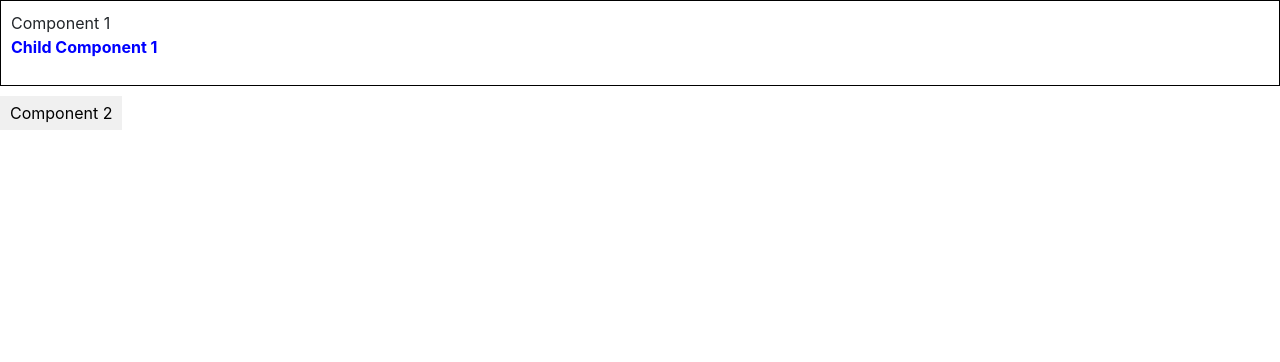
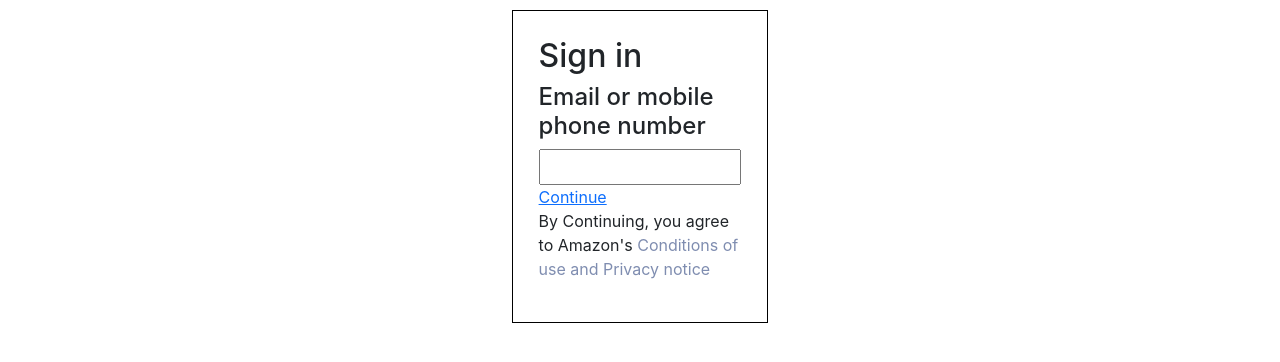
Before and after one commit to majestymewtwo/react-from-json, a React (Create React App) app: page / in a window 1280 px wide. Shown: the top 362 px of the page. Built offline with nearby package versions, Linux system fonts and the light colour scheme.

Commit message:
onclick and pagekey

```diff
--- a/src/App.js
+++ b/src/App.js
@@ -22,7 +22,7 @@ function App() {
       <Routes>
         <Route path="/" element={<Layout/>}>
           <Route index element={<Home/>} />
-          <Route path="product" element={<Product />} />
+          <Route path="otp" element={<Product />} />
         </Route>
       </Routes>
     </BrowserRouter>
--- a/src/Pages/Product.js
+++ b/src/Pages/Product.js
@@ -1,47 +1,11 @@
-import axios from "axios";
-import { useEffect, useState } from "react";
-import { json } from "react-router-dom";
+import data from '../json/configuredata.json'
+import DynamicComponent from "../components/DynamicComponent";
 
-export default function Product(props) {
-  const [product, setProduct] = useState(null);
-  useEffect(() => getProduct(), []);
-  const getProduct = () => {
-    axios
-      .get(`http://localhost:3000/product/${props.id}`)
-      .then((response) => setProduct(response.data));
-  };
+export default function Home() {
+  const pageKey = 'page2';
   return (
     <div>
-      <div class="container mt-3">
-        {product && (
-          <div
-            class="card" style={{width:'200px'}}
-          >
-            <div class="card-body">
-              <h4 class="card-title">{product.name}</h4>
-              <div>
-                {props.type == "best" ? (
-                  <p class="card-text">Rs.{product.price}</p>
-                ) : props.type == "discount" ? (
-                  <p>Min {product.discount} discount</p>
-                ) : (
-                  <div>
-                    <div className="row">
-                      <p className="col">{product.ratings}({product.reviewcount})</p>
-                    </div>
-                    <div className="row ">
-                      <p className="col">Rs.{product.price}</p>
-                      <p className="col"><span style={{textDecoration: "line-through"}}>Rs.{product.mrp}</span></p>
-                      <p className="col">discount {product.discount}</p>
-                    </div>
-                  </div>
-                )}
-              </div>
-            </div>
-          </div>
-        )}
-        <br />
-      </div>
+      <DynamicComponent config={data} pageKey={pageKey}/>
     </div>
   );
 }
--- a/src/components/DynamicComponent.js
+++ b/src/components/DynamicComponent.js
@@ -1,5 +1,6 @@
 import React from "react";
 import "../css/configurecss.css";
+import { Link } from "react-router-dom";
 
 const onclick1 = {
   alert: () => {
@@ -25,12 +26,16 @@ const DynamicComponent = ({ config, pageKey }) => {
     if (componentPageKey && componentPageKey !== pageKey) {
       return null;
     }
+    if (ComponentTag == "img" || ComponentTag == "input") {
+      return <ComponentTag {...props} onClick={onclick1[onClick]} />;
+    }
+
+    if(ComponentTag =="Link"){
+      return <Link {...props}>{content}</Link>
+    }
 
     return (
-      <ComponentTag
-        {...props}
-        onClick={onclick1[onClick]}
-      >
+      <ComponentTag {...props} onClick={onclick1[onClick]}>
         {content}
         {children && children.map(renderComponent)}
       </ComponentTag>
--- a/src/css/configurecss.css
+++ b/src/css/configurecss.css
@@ -21,3 +21,7 @@
     border: none;
     cursor: pointer;
   }
+  .heading{
+    padding: 2%;
+    width : 20%
+  }
--- a/src/json/configuredata.json
+++ b/src/json/configuredata.json
@@ -1,39 +1,90 @@
 [
   {
     "tag": "div",
-    "content": "Component 1",
     "props": {
-      "className": "component-1",
-      "styles": { "color": "red" }
+      "style": {
+        "width": "100%",
+        "display": "flex",
+        "justify-content": "center"
+      }
     },
     "children": [
       {
-        "tag": "p",
-        "content": "Child Component 1",
+        "tag": "div",
         "props": {
-          "className": "child-component-1",
-          "styles": { "fontWeight": "bold" }
+          "className": "heading",
+          "style": { "border": "1px solid black", "margin": "10px" }
         },
+        "children": [
+          { "tag": "h2", "content": "Sign in" },
+          {
+            "tag": "h4",
+            "content": "Email or mobile phone number",
             "pageKey": "page1"
+          },
+          { "tag": "h4", "content": "+91 9361455974", "pageKey": "page2" },
+          {
+            "tag": "div",
+            "children": [
+              { "tag": "p", "content": "Password" },
+              {
+                "tag": "a",
+                "content": "Forgot password",
+                "props": {
+                  "href": "https://www.primevideo.com/detail/0ND7Y71UEBCZB0EV0P5ZAWWZBD/ref=dvm_src_ret_in_xx_s",
+                  "style": { "text-decoration": "none", "color": "#7f8db0" }
+                }
+              }
+            ],
+            "props": {
+              "style": {
+                "display": "flex",
+                "justify-content": "space-between",
+                "align-self": "center"
+              }
+            },
+            "pageKey": "page2"
+          },
+          {
+            "tag": "form",
+            "children": [
+              {
+                "tag": "input",
+                "props": {
+                  "type": "text",
+                  "id": "phno",
+                  "style": { "width": "100%", "padding": "2%" }
+                }
+              }
+            ]
+          },
+
+          {
+            "tag": "Link",
+            "content": "Continue",
+            "props": {
+              "to": "/otp"
+
+            }
           },
           {
             "tag": "p",
-        "content": "Child Component 2",
+            "content": "By Continuing, you agree to Amazon's ",
+            "children": [
+              {
+                "tag": "a",
+                "content": "Conditions of use and Privacy notice",
                 "props": {
-          "className": "child-component-2",
-          "styles": { "fontStyle": "italic" }
+                  "href": "https://www.primevideo.com/detail/0ND7Y71UEBCZB0EV0P5ZAWWZBD/ref=dvm_src_ret_in_xx_s",
+                  "style": { "text-decoration": "none", "color": "#7f8db0" }
+                }
+              }
+            ],
+            "pageKey": "page1"
           },
-        "pageKey": "page2"
+          { "tag": "p", "content": "contact for help", "pageKey": "page2" }
+        ]
       }
     ]
-  },
-  {
-    "tag": "button",
-    "content": "Component 2",
-    "props": {
-      "className": "component-2"
-    },
-    "onClick" : "alert",
-    "pageKey": "page1"
   }
 ]
```
Lines whose indentation alone changed are shown as unchanged.
